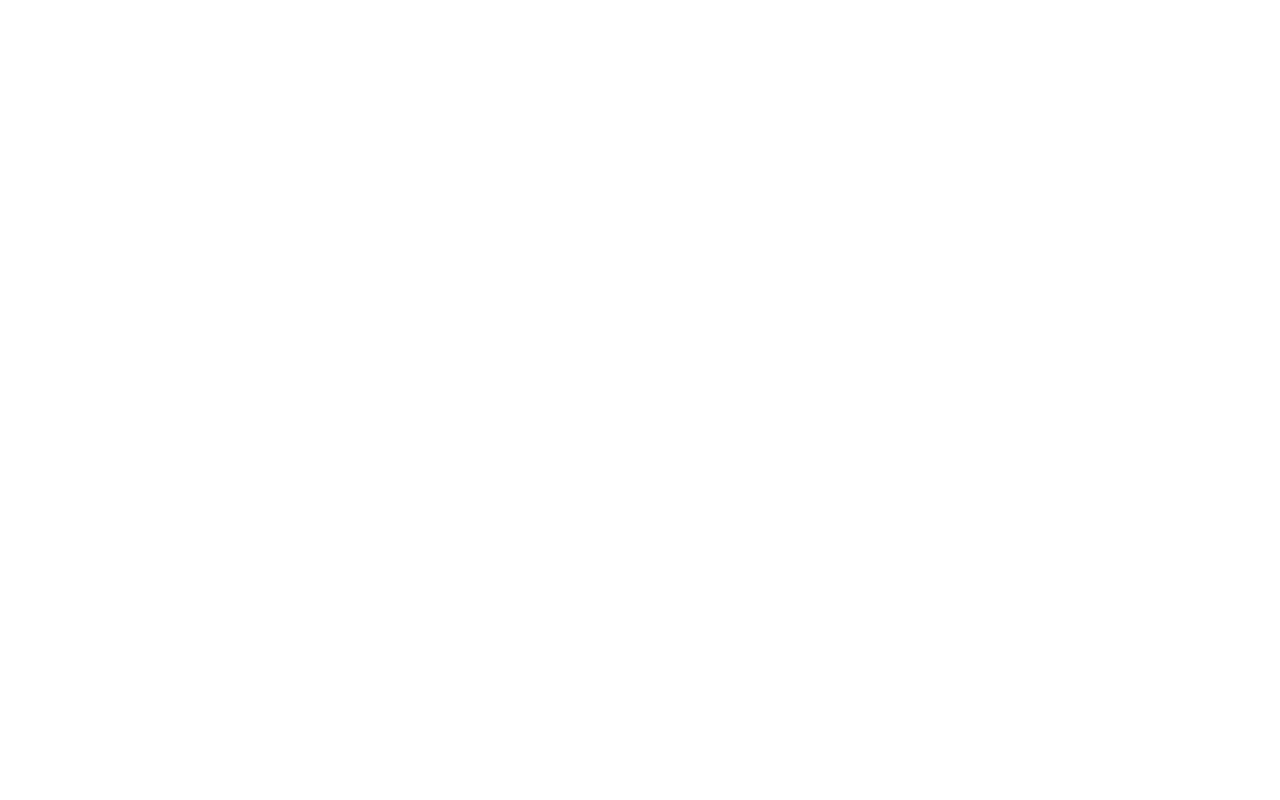
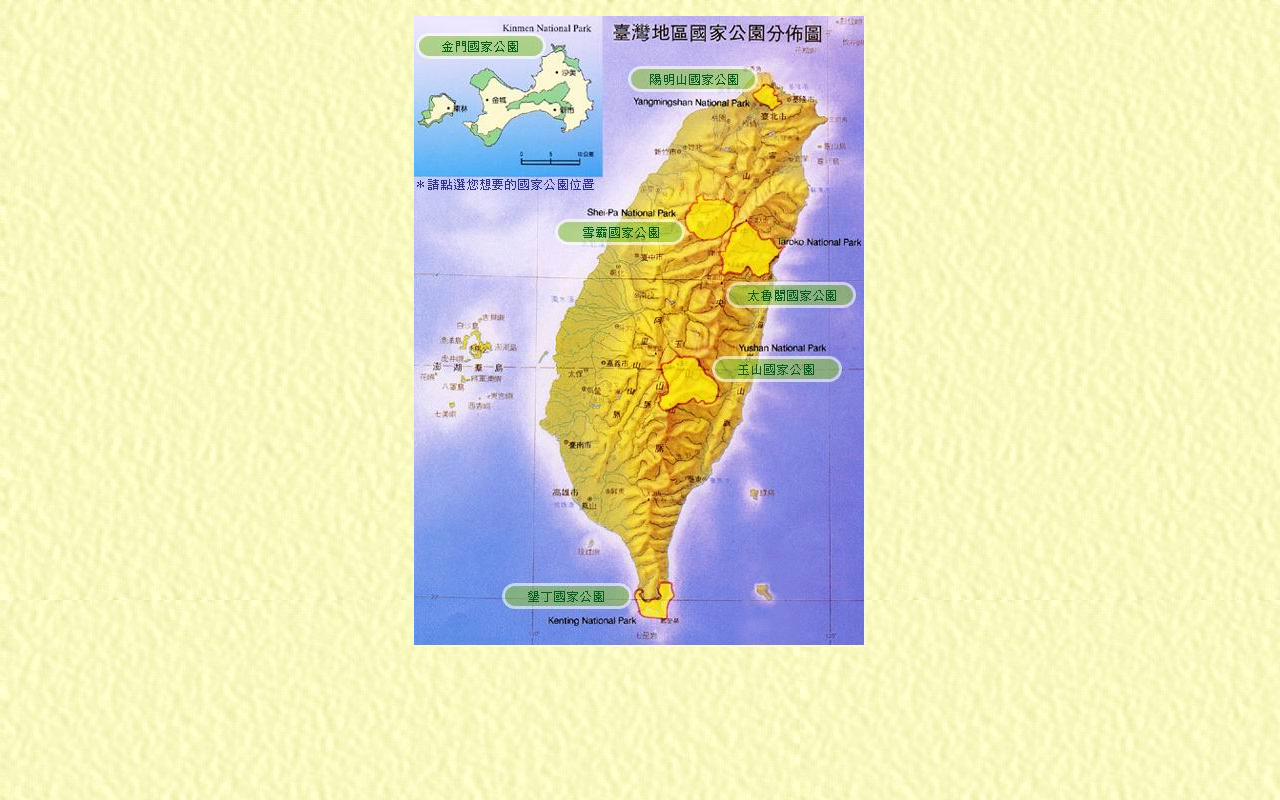
Before and after one commit to James457/web03, a plain HTML site: page other/main.html in a window 1280 px wide. Drawn offline with Linux system fonts and the light colour scheme.

Commit message:
Update main.html

```diff
--- a/other/main.html
+++ b/other/main.html
@@ -5,6 +5,15 @@
 <title>無標題文件</title>
 </head>
 
-<body>
+<body background="../images/park0301.jpg">
+<p align="center"><img src="../images/national_park.jpg" width="452" height="631" usemap="#Map" border="0" />
+  <map name="Map" id="Map">
+    <area shape="rect" coords="213,49,342,76" href="../park/yangmingshan.html" />
+  </map>
+</p>
+<p>&nbsp;</p>
+<p>&nbsp;</p>
+<p>&nbsp;</p>
+<p>&nbsp;</p>
 </body>
 </html>
```
